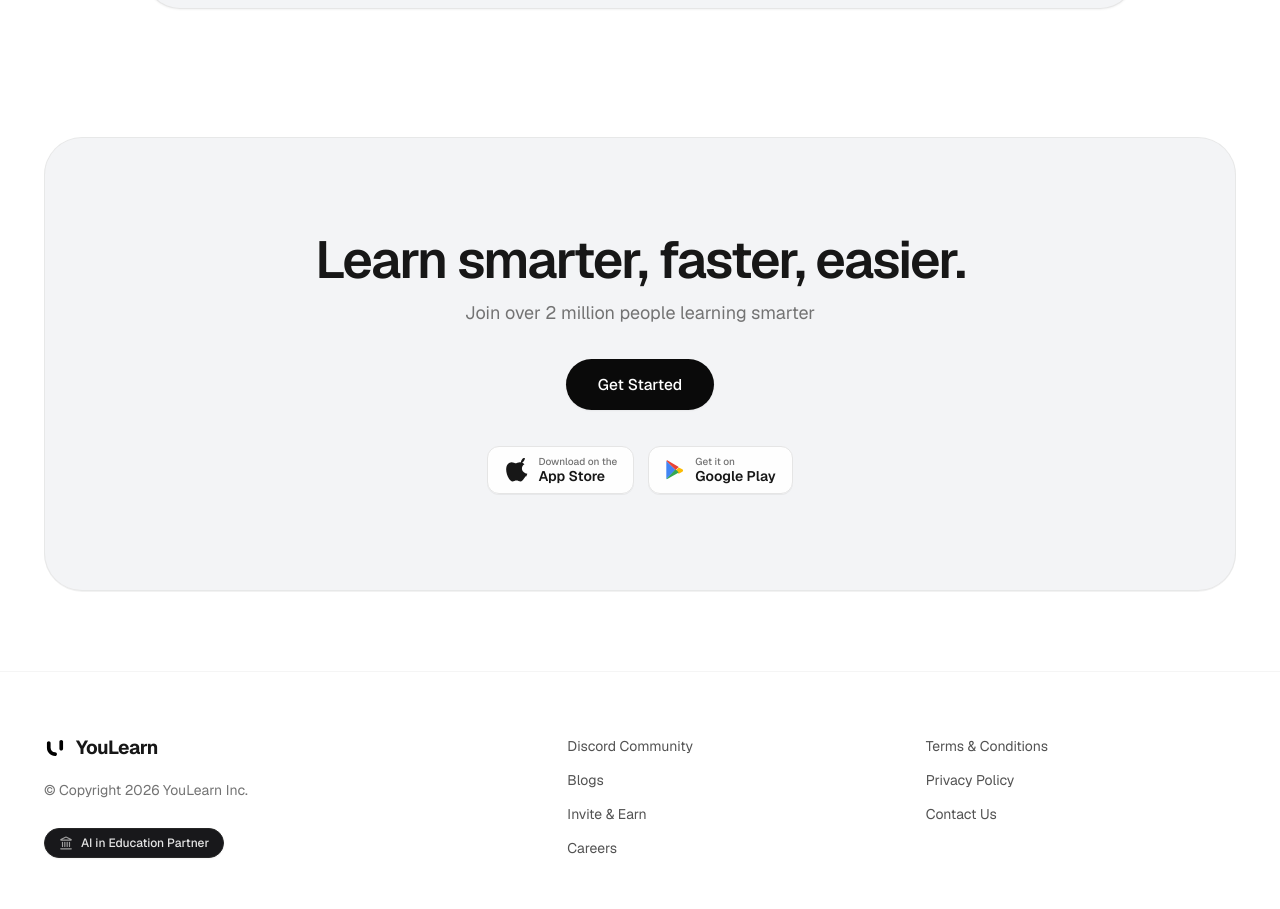
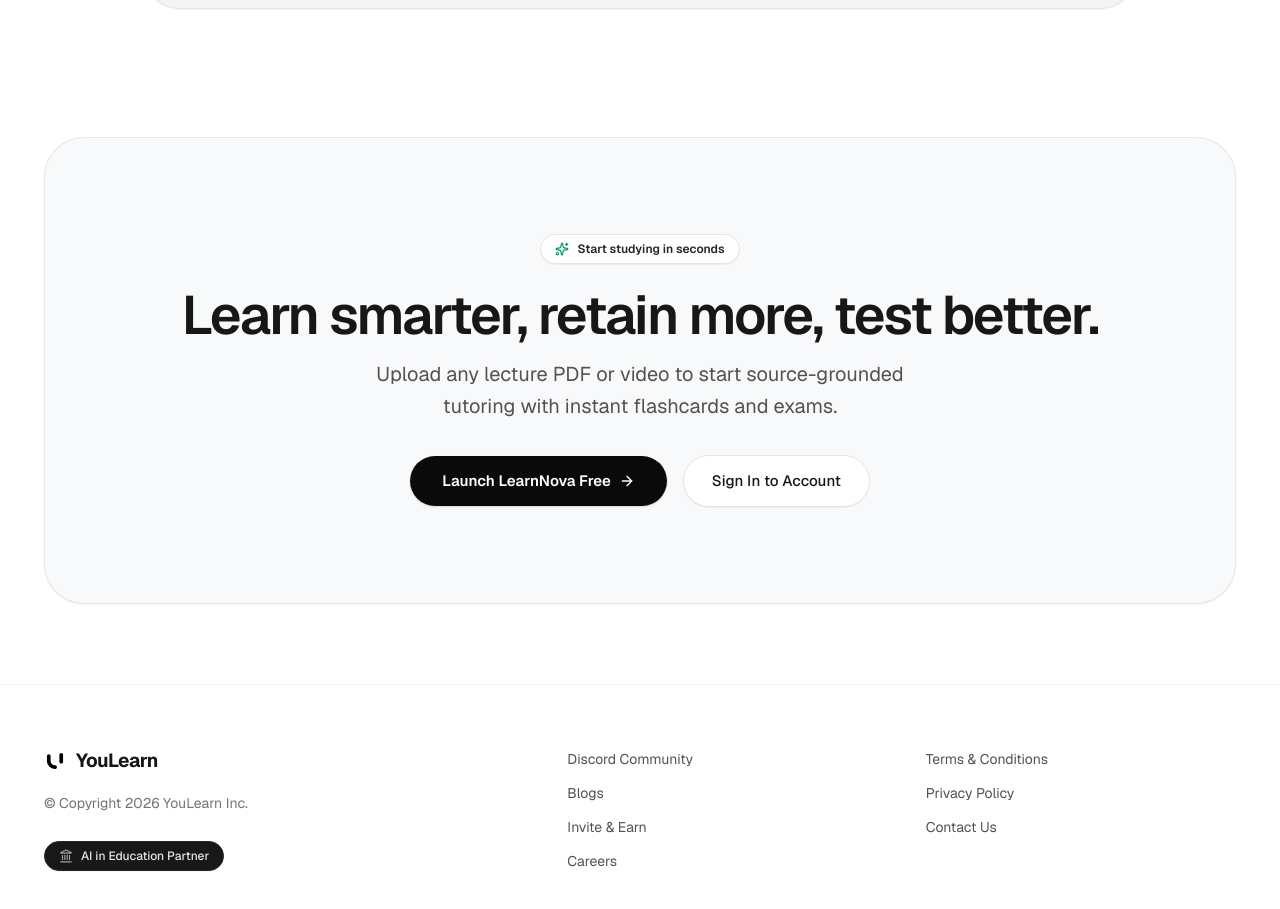
Before and after one commit to nahilist/learnnova, a Next.js app: page / in a window 1280 px wide. Shown: the part 4662-5571 px from the top of the page. Built offline with nearby package versions, Linux system fonts and the light colour scheme.

Commit message:
feat: add ClosingCta component for landing page conversion section

```diff
--- a/src/components/ClosingCta.tsx
+++ b/src/components/ClosingCta.tsx
@@ -2,7 +2,7 @@
 
 import React from "react";
 import Link from "next/link";
-import { AppleIcon, GooglePlayIcon } from "./Icons";
+import { ArrowRight, Sparkles } from "lucide-react";
 
 export interface ClosingCtaProps {
   onOpenDemo?: (title: string, subtitle: string) => void;
@@ -12,54 +12,38 @@
   void props;
   return (
     <section id="closing-cta" className="w-full max-w-[1240px] mx-auto px-4 sm:px-6 pb-20 pt-8">
-      <div className="w-full bg-[#f3f4f6] rounded-3xl sm:rounded-[38px] border border-neutral-200/80 py-16 sm:py-20 md:py-24 px-6 text-center shadow-2xs">
+      <div className="w-full bg-[#f8f9fa] rounded-3xl sm:rounded-[40px] border border-neutral-200/90 py-16 sm:py-20 md:py-24 px-6 text-center shadow-xs">
+        {/* Top pill badge */}
+        <div className="inline-flex items-center gap-2 px-3.5 py-1.5 rounded-full bg-white border border-neutral-200 text-xs font-semibold text-neutral-800 mb-6 shadow-2xs">
+          <Sparkles className="w-3.5 h-3.5 text-emerald-600" />
+          <span>Start studying in seconds</span>
+        </div>
+
         {/* Headline */}
-        <h2 className="text-3xl sm:text-4xl md:text-5xl lg:text-[52px] font-semibold text-neutral-900 tracking-[-0.035em] mb-3">
-          Learn smarter, faster, easier.
+        <h2 className="text-3xl sm:text-4xl md:text-5xl lg:text-[54px] font-semibold text-neutral-900 tracking-[-0.035em] mb-4">
+          Learn smarter, retain more, test better.
         </h2>
 
         {/* Subtitle */}
-        <p className="text-base sm:text-lg text-neutral-500 font-normal mb-8 max-w-lg mx-auto leading-relaxed">
-          Join over 2 million people learning smarter
+        <p className="text-base sm:text-lg md:text-[20px] text-neutral-600 font-normal mb-8 max-w-xl mx-auto leading-relaxed">
+          Upload any lecture PDF or video to start source-grounded tutoring with instant flashcards and exams.
         </p>
 
-        {/* Primary CTA */}
-        <div className="flex justify-center mb-9">
+        {/* Primary CTA Buttons */}
+        <div className="flex flex-wrap items-center justify-center gap-4">
+          <Link
+            href="/app"
+            className="inline-flex items-center gap-2 px-8 py-3.5 rounded-full bg-neutral-950 hover:bg-neutral-800 text-white font-semibold text-[15px] transition-all active:scale-[0.98] shadow-sm cursor-pointer"
+          >
+            <span>Launch LearnNova Free</span>
+            <ArrowRight className="w-4 h-4" />
+          </Link>
           <Link
             href="/signin"
-            className="inline-flex items-center justify-center px-8 py-3.5 rounded-full bg-neutral-950 hover:bg-neutral-800 text-white font-medium text-[15.5px] transition-all active:scale-[0.98] shadow-xs cursor-pointer"
+            className="inline-flex items-center px-7 py-3.5 rounded-full bg-white hover:bg-neutral-100 border border-neutral-200 text-neutral-900 font-medium text-[15px] transition-all active:scale-[0.98] shadow-2xs cursor-pointer"
           >
-            Get Started
+            Sign In to Account
           </Link>
-        </div>
-
-        {/* App Store and Google Play Badges */}
-        <div className="flex flex-wrap items-center justify-center gap-3.5">
-          <a
-            href="https://apps.apple.com"
-            target="_blank"
-            rel="noreferrer"
-            className="inline-flex items-center gap-2.5 px-4 py-2.5 rounded-xl bg-white/90 hover:bg-white border border-neutral-200 text-neutral-900 text-left transition-all shadow-2xs active:scale-[0.98] cursor-pointer"
-          >
-            <AppleIcon className="w-6 h-6 text-neutral-900" />
-            <div className="flex flex-col leading-none">
-              <span className="text-[10px] text-neutral-500 font-medium">Download on the</span>
-              <span className="text-[14px] font-semibold text-neutral-900 mt-0.5">App Store</span>
-            </div>
-          </a>
-
-          <a
-            href="https://play.google.com"
-            target="_blank"
-            rel="noreferrer"
-            className="inline-flex items-center gap-2.5 px-4 py-2.5 rounded-xl bg-white/90 hover:bg-white border border-neutral-200 text-neutral-900 text-left transition-all shadow-2xs active:scale-[0.98] cursor-pointer"
-          >
-            <GooglePlayIcon className="w-5 h-5" />
-            <div className="flex flex-col leading-none">
-              <span className="text-[10px] text-neutral-500 font-medium">Get it on</span>
-              <span className="text-[14px] font-semibold text-neutral-900 mt-0.5">Google Play</span>
-            </div>
-          </a>
         </div>
       </div>
     </section>
```
